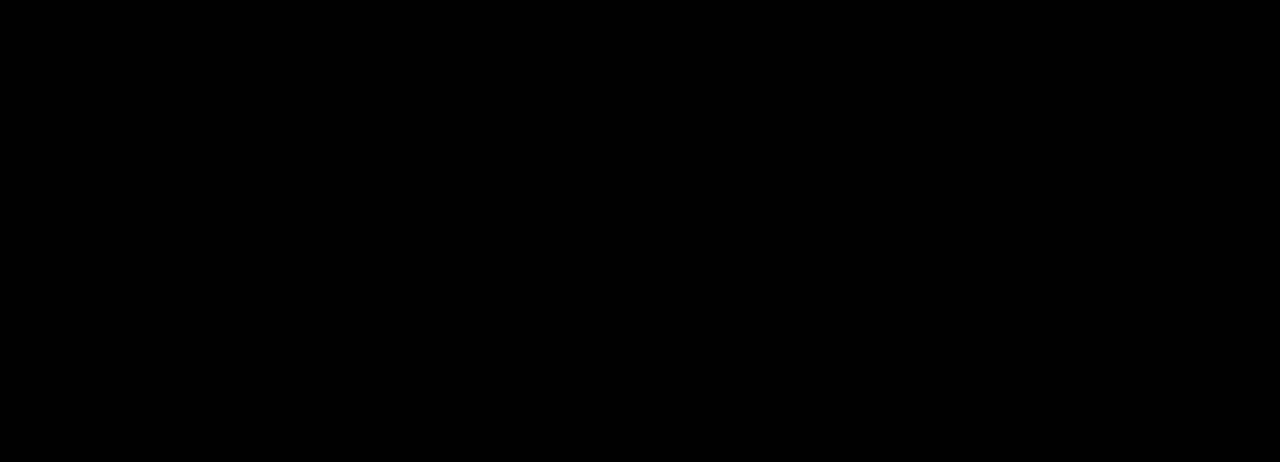
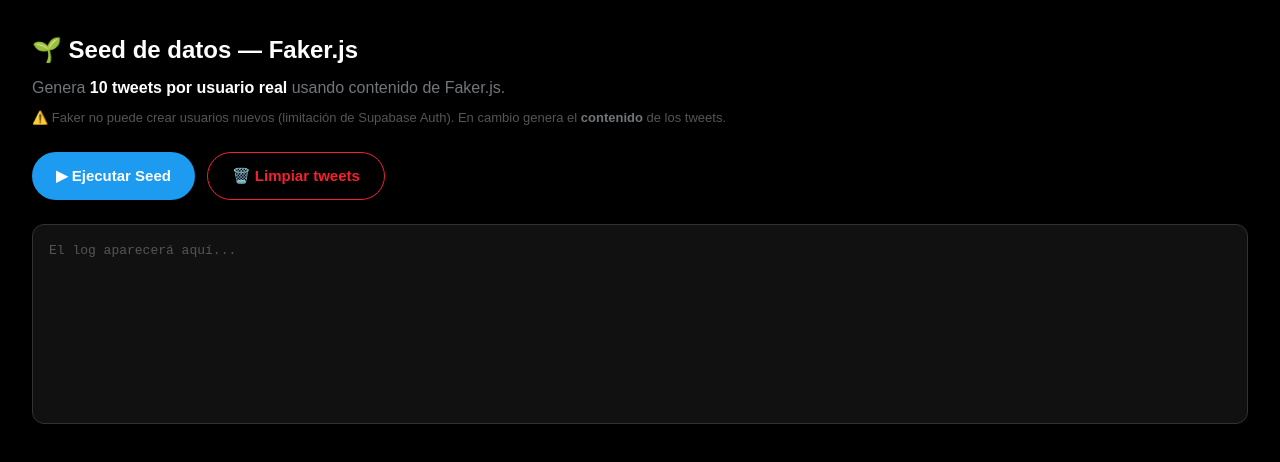
Before and after one commit to Jaime-Poveda2007/-DASHBOARD-REPLICA-WEBVIEW, a Next.js app in the folder mvp-x-twitter/: page /seed in a window 1280 px wide. Before the commit this address had no page. Shown: the top 462 px of the page. Built offline with nearby package versions, Linux system fonts and the light colour scheme.

Commit message:
integracion de api y generador de twitss lorem ipsum con faker atravez de el /seed

```diff
--- a/mvp-x-twitter/app/layout.tsx
+++ b/mvp-x-twitter/app/layout.tsx
@@ -3,62 +3,14 @@
 import type { ReactNode } from 'react';
 import { Geist, Geist_Mono } from 'next/font/google';
 import './globals.css';
-import { useEffect, useState } from 'react';
-import { supabase } from '@/lib/supabaseClient';
-import Link from 'next/link';
-import { usePathname } from 'next/navigation';
 
 const geistSans = Geist({ variable: '--font-geist-sans', subsets: ['latin'] });
 const geistMono = Geist_Mono({ variable: '--font-geist-mono', subsets: ['latin'] });
 
 export default function RootLayout({ children }: { children: ReactNode }) {
-  const [user, setUser] = useState<any>(null);
-  const pathname = usePathname();
-
-  useEffect(() => {
-    const getUser = async () => {
-      const { data } = await supabase.auth.getUser();
-      setUser(data.user ?? null);
-    };
-    getUser();
-
-    const { data: listener } = supabase.auth.onAuthStateChange((_event, session) => {
-      setUser(session?.user ?? null);
-    });
-
-    return () => { listener.subscription.unsubscribe(); };
-  }, []);
-
-  const navLinks = [
-    { href: '/feed', label: 'Inicio', icon: '🏠' },
-    { href: '/user', label: 'Perfil', icon: '👤' },
-    ...(user?.email === 'kevingabrielgonzalez1234@gmail.com' ? [{ href: '/admin', label: 'Admin', icon: '🛡️' }] : []),
-  ];
-
   return (
     <html lang="es">
       <body className={`${geistSans.variable} ${geistMono.variable} antialiased`} style={{ margin: 0, background: '#000' }}>
-        {user && (
-          <nav style={{ background: '#000', borderBottom: '1px solid #2f3336', padding: '12px 16px', display: 'flex', gap: 24, justifyContent: 'center', position: 'sticky', top: 0, zIndex: 100 }}>
-            {navLinks.map(link => (
-              <Link
-                key={link.href}
-                href={link.href}
-                style={{
-                  color: pathname === link.href ? '#1d9bf0' : '#71767b',
-                  textDecoration: 'none',
-                  fontWeight: pathname === link.href ? 700 : 400,
-                  fontSize: 15,
-                  display: 'flex',
-                  alignItems: 'center',
-                  gap: 6,
-                }}
-              >
-                {link.icon} {link.label}
-              </Link>
-            ))}
-          </nav>
-        )}
         <main>{children}</main>
       </body>
     </html>
--- /dev/null
+++ b/mvp-x-twitter/app/seed/page.tsx
@@ -0,0 +1,134 @@
+'use client';
+
+import { useState } from 'react';
+import { supabase } from '@/lib/supabaseClient';
+import { faker } from '@faker-js/faker';
+
+export default function SeedPage() {
+  const [log, setLog] = useState<string[]>([]);
+  const [running, setRunning] = useState(false);
+
+  const addLog = (msg: string) => setLog(prev => [...prev, msg]);
+
+  const runSeed = async () => {
+    setRunning(true);
+    setLog([]);
+    addLog('Obteniendo usuarios reales de Supabase...');
+
+    // 1. Traer todos los perfiles reales que existen
+    const { data: profiles, error: profilesError } = await supabase
+      .from('profiles')
+      .select('id, username');
+
+    if (profilesError || !profiles || profiles.length === 0) {
+      addLog('❌ No hay perfiles en la base de datos. Regístrate primero.');
+      setRunning(false);
+      return;
+    }
+
+    addLog(`✅ ${profiles.length} usuario(s) encontrado(s): ${profiles.map(p => '@' + p.username).join(', ')}`);
+    addLog('Generando tweets con Faker.js...');
+
+    let total = 0;
+
+    // 2. Por cada perfil real, generar 10 tweets con Faker
+    for (const profile of profiles) {
+      for (let j = 0; j < 10; j++) {
+        const { error } = await supabase.from('tweets').insert({
+          user_id: profile.id,
+          content: faker.lorem.sentence({ min: 5, max: 25 }),
+          likes_count: faker.number.int({ min: 0, max: 300 }),
+          retweets_count: faker.number.int({ min: 0, max: 80 }),
+        });
+
+        if (error) {
+          addLog(`❌ Tweet ${j + 1} de @${profile.username}: ${error.message}`);
+        } else {
+          total++;
+        }
+      }
+      addLog(`✅ 10 tweets generados para @${profile.username}`);
+    }
+
+    addLog(`🎉 Seed completado. ${total} tweets insertados con Faker.js.`);
+    setRunning(false);
+  };
+
+  const clearTweets = async () => {
+    const { error } = await supabase
+      .from('tweets')
+      .delete()
+      .neq('id', '00000000-0000-0000-0000-000000000000');
+
+    if (error) {
+      setLog(['❌ Error al limpiar: ' + error.message]);
+    } else {
+      setLog(['🗑️ Todos los tweets eliminados.']);
+    }
+  };
+
+  return (
+    <div style={{ background: '#000', minHeight: '100vh', color: '#fff', padding: '2rem' }}>
+      <h1 style={{ fontSize: 24, fontWeight: 700, marginBottom: 8 }}>🌱 Seed de datos — Faker.js</h1>
+      <p style={{ color: '#71767b', marginBottom: 8 }}>
+        Genera <strong style={{ color: '#fff' }}>10 tweets por usuario real</strong> usando contenido de Faker.js.
+      </p>
+      <p style={{ color: '#555', fontSize: 13, marginBottom: 24 }}>
+        ⚠️ Faker no puede crear usuarios nuevos (limitación de Supabase Auth). En cambio genera el <strong style={{ color: '#71767b' }}>contenido</strong> de los tweets.
+      </p>
+
+      <div style={{ display: 'flex', gap: 12, marginBottom: 24 }}>
+        <button
+          onClick={runSeed}
+          disabled={running}
+          style={{
+            background: running ? '#333' : '#1d9bf0',
+            color: '#fff', border: 'none', borderRadius: 99,
+            padding: '12px 24px', fontWeight: 700, fontSize: 15,
+            cursor: running ? 'not-allowed' : 'pointer',
+          }}
+        >
+          {running ? 'Generando...' : '▶ Ejecutar Seed'}
+        </button>
+
+        <button
+          onClick={clearTweets}
+          disabled={running}
+          style={{
+            background: 'transparent', color: '#f4212e',
+            border: '1px solid #f4212e', borderRadius: 99,
+            padding: '12px 24px', fontWeight: 700, fontSize: 15,
+            cursor: 'pointer',
+          }}
+        >
+          🗑️ Limpiar tweets
+        </button>
+      </div>
+
+      <div style={{ background: '#111', border: '1px solid #2f3336', borderRadius: 12, padding: 16, fontFamily: 'monospace', fontSize: 13, minHeight: 200 }}>
+        {log.length === 0
+          ? <span style={{ color: '#555' }}>El log aparecerá aquí...</span>
+          : log.map((line, i) => (
+            <div key={i} style={{
+              color: line.startsWith('❌') ? '#f4212e'
+                : line.startsWith('✅') ? '#00ba7c'
+                : line.startsWith('🎉') ? '#1d9bf0'
+                : '#e7e9ea',
+              marginBottom: 4
+            }}>
+              {line}
+            </div>
+          ))
+        }
+      </div>
+
+      {log.some(l => l.includes('Seed completado')) && (
+        <div style={{ marginTop: 20, padding: 16, background: '#001a0e', border: '1px solid #00ba7c', borderRadius: 12 }}>
+          <p style={{ color: '#00ba7c', margin: 0, fontWeight: 700 }}>
+            ✅ Listo. Ve al feed para ver los tweets generados por Faker.js.
+          </p>
+        </div>
+      )}
+    </div>
+  );
+}
--- a/mvp-x-twitter/package.json
+++ b/mvp-x-twitter/package.json
@@ -12,9 +12,9 @@
     "@faker-js/faker": "^10.4.0",
     "@supabase/ssr": "^0.10.3",
     "@supabase/supabase-js": "^2.106.1",
-    "next": "16.2.6",
-    "react": "19.2.4",
-    "react-dom": "19.2.4"
+    "next": "^16.2.6",
+    "react": "^19.2.4",
+    "react-dom": "^19.2.4"
   },
   "devDependencies": {
     "@tailwindcss/postcss": "^4",
```
Also changed, not shown: mvp-x-twitter/app/feed/page.tsx (+16 -24 lines), 2 other files (tests, documents, lock files or other folders).
